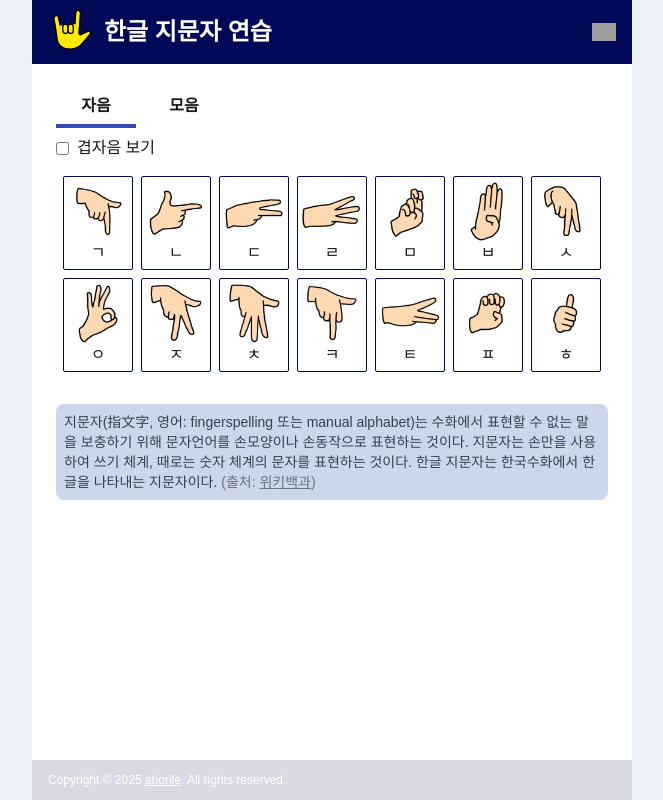
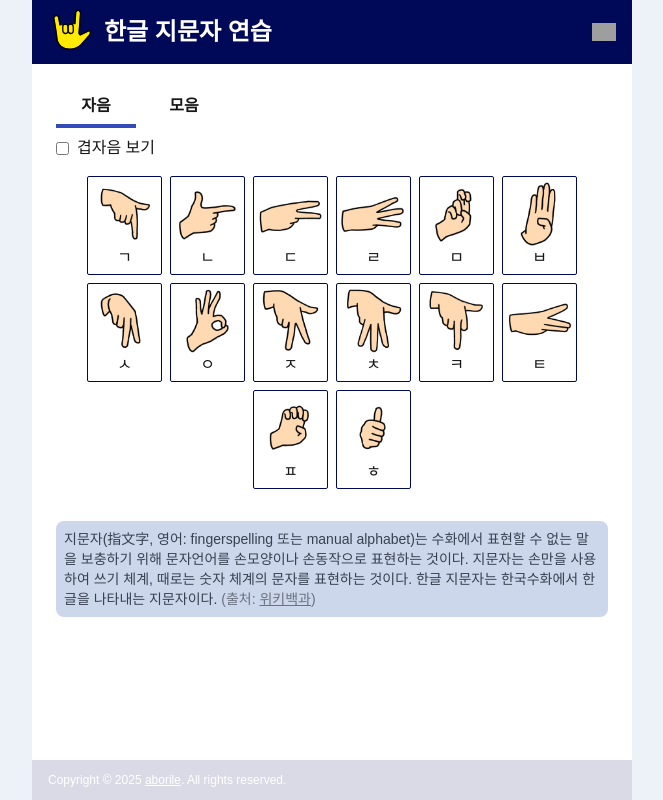
Before and after one commit to aborile/fingerspelling, a Next.js app: page /help in a window 1280 px wide. Shown: the whole page, without its empty margins (308-971 px from the left). Built offline with nearby package versions, Linux system fonts and the light colour scheme; no server answers; grey boxes are pictures that could not be loaded; a web font is replaced by a local one.

Commit message:
fix: 지문자 안내 컴포넌트 내 이미지 크기 조절

```diff
--- a/src/components/help/index.tsx
+++ b/src/components/help/index.tsx
@@ -82,7 +82,7 @@ function HelpFingerspell() {
                   key={index}
                   type={type}
                   sign={sign}
-                  size={60}
+                  size={65}
                   className="flex-shrink-0"
                 />
               ))}
```
